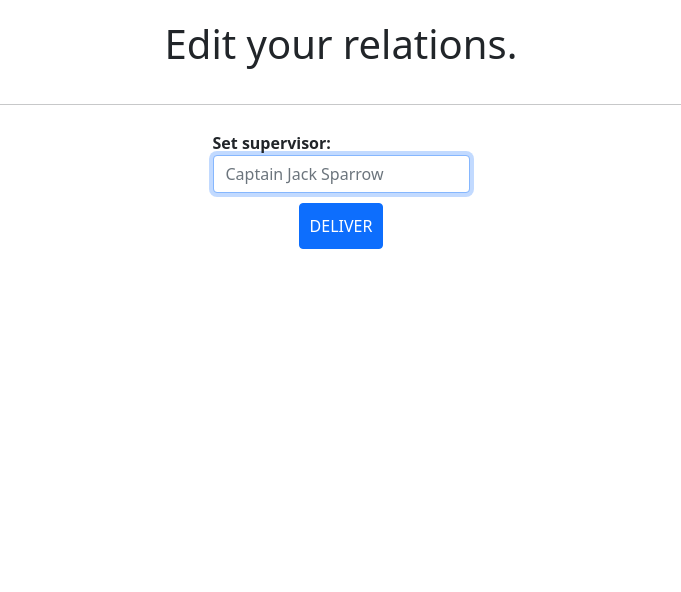
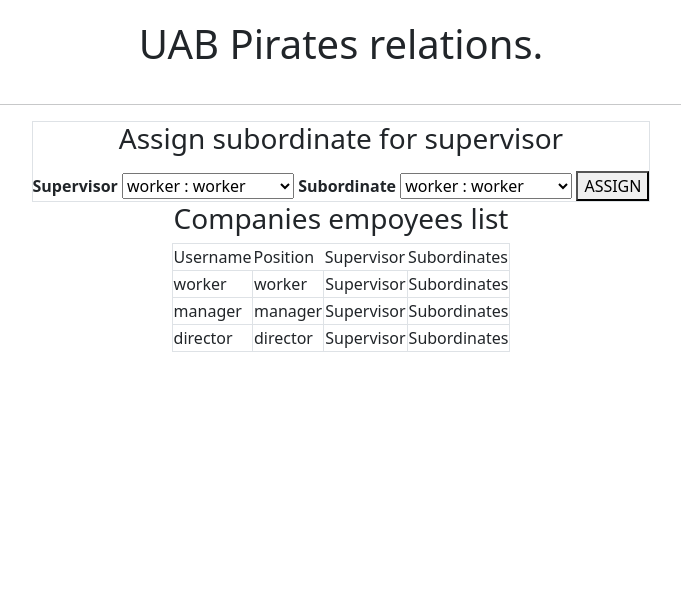
Before and after one commit to Eimantas93/TM, a Flask app: page /relations in a window 1280 px wide. Shown: the part 56-648 px from the top of the page, without its empty margins (299-980 px from the left). Run offline with Flask 2, Linux system fonts and the light colour scheme; the visitor is signed in with stand-in values (Sample User, id 1); data comes from the database, SQL or seed files in the repository; both versions use the stored data as it was after the commit.

Commit message:
Added relations functionality

```diff
--- a/application.py
+++ b/application.py
@@ -88,6 +88,7 @@ def new_task():
     if request.method == "GET":
         return render_template("new_task.html")
 
+
 @app.route("/tasks", methods=["GET"])
 def tasks():
     return render_template("tasks.html")
@@ -99,6 +100,14 @@ def edit_task():
         return render_template("edit_task.html")
 
 
+def assign():
+    return "ok"
+
+
+def unassign():
+    return "ok"
+
+
 @app.route("/relations", methods=["GET", "POST"])
 def relations():
     if request.method == "GET":
@@ -106,52 +115,35 @@ def relations():
         connection = sqlite3.connect('data.db')
         db = connection.cursor()
 
+        # Get current user session id
         db.execute(
             "SELECT * FROM users WHERE user_id = ?", (session["user_id"],))
         user_row = db.fetchone()
 
+        # Get current user company
         db.execute("SELECT * FROM users WHERE company = ?", (user_row[4],))
         rows = db.fetchall()
 
-        return render_template("relations.html", rows=rows)
+        # Get current user company
+        db.execute("SELECT * FROM relations")
+        relations = db.fetchall()
+
+        return render_template("relations.html", rows=rows, relations=relations)
     else:
+        selected_supervisors_id = request.form.get("new_supervisor")
+        selected_subordinates_id = request.form.get("new_subordinate")
 
-        """
         # Connecting to DB
         connection = sqlite3.connect('data.db')
         db = connection.cursor()
 
-        # Getting username and password from login form
-        supervisor = request.form.get("supervisor")
+        connection.execute("INSERT INTO relations (user_id, subordinates_id) VALUES (?, ?)",
+                           (selected_supervisors_id, selected_subordinates_id))
 
-        # Query supervisors data
-        db.execute("SELECT * FROM users WHERE name = ?", (supervisor,))
-
-        # fetchone() Fetches the next row of a query result set, returning a single sequence, or None when no more data is available.
-        row = db.fetchone()
-        supervisors_id = int(row[0])
-
-        db.execute("SELECT * FROM relations WHERE user_id = ?",
-                   (session["user_id"],))
-
-        users_row = db.fetchone()
-
-        if not users_row:
-            # Update users row in relations. Adding user_id and supervisor_id
-            connection.execute(
-                "INSERT INTO relations (user_id, supervisors_id) VALUES (?, ?)", (session["user_id"], supervisors_id))
-
-        db.execute("SELECT * FROM relations WHERE user_id = ?",
-                   (supervisors_id,))
-
-        supervisors_row = db.fetchone()
-
-        if not supervisors_row:
-            # Update supervisors row in relations. Adding user_id (supervisor) and subordinate_id (user)
-            connection.execute(
-                "INSERT INTO relations (user_id, subordinates_id) VALUES (?, ?)", (supervisors_id, session["user_id"]))
+        connection.execute("INSERT INTO relations (user_id, supervisors_id) VALUES (?, ?)",
+                           (selected_subordinates_id, selected_supervisors_id))
 
         connection.commit()
         connection.close()
-        return render_template("index.html")
-        """
+
+        return redirect(url_for("relations"))
--- a/templates/relations.html
+++ b/templates/relations.html
@@ -5,18 +5,54 @@ Task Manager
 {% endblock %}
 
 {% block main %}
-<h1 class="pageTitle">Edit your relations.</h1>
+<h1 class="pageTitle">{{ rows[0][4] }} relations.</h1>
 <hr>
 <div class="container-1">
-    <form action="/relations" method="post">
-        <label>Set supervisor: </label>
-        <div class="form-group">
-            <input autocomplete="off" type="text" class="form-control" placeholder="Captain Jack Sparrow"
-                name="supervisor" autofocus required>
+    <center>
+        <div>
+            <form class="border" action="/relations" method="POST">
+                <h3>Assign subordinate for supervisor</h3>
+                <label>Supervisor</label>
+                <select name="new_supervisor">
+                    {% for row in rows %}
+                    <option value="{{ row[0] }}">{{ row[1] }} : {{ row[3] }}</option>
+                    {% endfor %}
+                </select>
+                <label>Subordinate</label>
+                <select name="new_subordinate">
+                    {% for row in rows %}
+                    <option value="{{ row[0] }}">{{ row[1] }} : {{ row[3] }}</option>
+                    {% endfor %}
+                </select>
+                <button type="submit">ASSIGN</button>
+            </form>
         </div>
-        <div class="button">
-        <button class="btn btn-primary" type="submit">DELIVER</button>
-        </div>
-    </form>
+        <table class="border">
+            <h3>Companies empoyees list</h3>
+            <tr>
+                <td>Username</td>
+                <td>Position</td>
+                <td>Supervisor</td>
+                <td>Subordinates</td>
+            </tr>
+            {% for row in rows %}
+            <tr class="border">
+                <td class="border">
+
+                    {{ row[1] }}
+                </td>
+                <td class="border">
+                    {{ row[3] }}
+                </td>
+                <td class="border">
+                    Supervisor
+                </td>
+                <td class="border">
+                    Subordinates
+                </td>
+            </tr>
+            {% endfor %}
+        </table>
+    </center>
 </div>
 {% endblock %}
```
Also changed, not shown: data.db.
